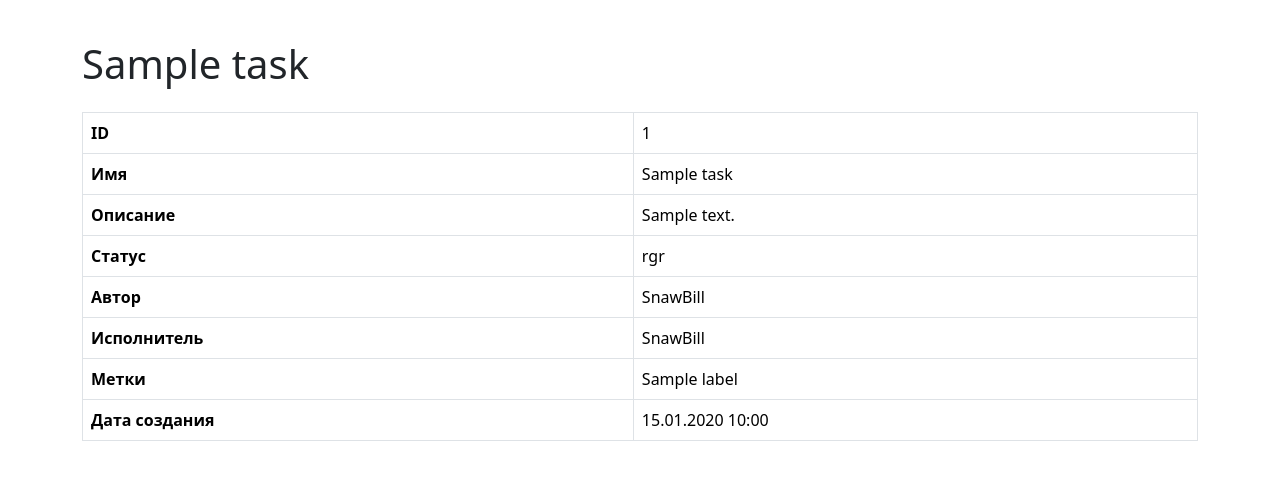
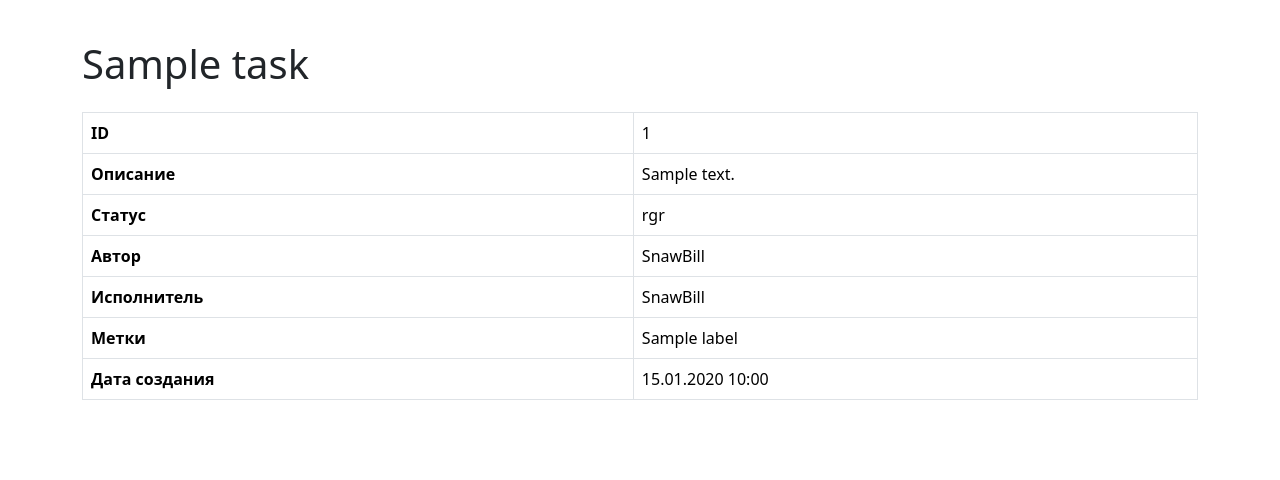
Before and after one commit to SnawBill/python-project-52, a Django app: page /tasks/1/ in a window 1280 px wide. Shown: the part 57-537 px from the top of the page. Run offline with Django 5.2, Linux system fonts and the light colour scheme; a user stored in the database is signed in; data comes from the database, SQL or seed files in the repository; tables that the repository leaves empty hold one stand-in row (values such as "Sample post"); some libraries are stand-ins or nearby versions.

Commit message:
Fix duplicate task name on task detail page

```diff
--- a/templates/tasks/task_detail.html
+++ b/templates/tasks/task_detail.html
@@ -11,10 +11,6 @@
       <tr>
         <th>ID</th>
         <td>{{ task.id }}</td>
-      </tr>
-      <tr>
-        <th>{% translate "Имя" %}</th>
-        <td>{{ task.name }}</td>
       </tr>
       <tr>
         <th>{% translate "Описание" %}</th>
```
